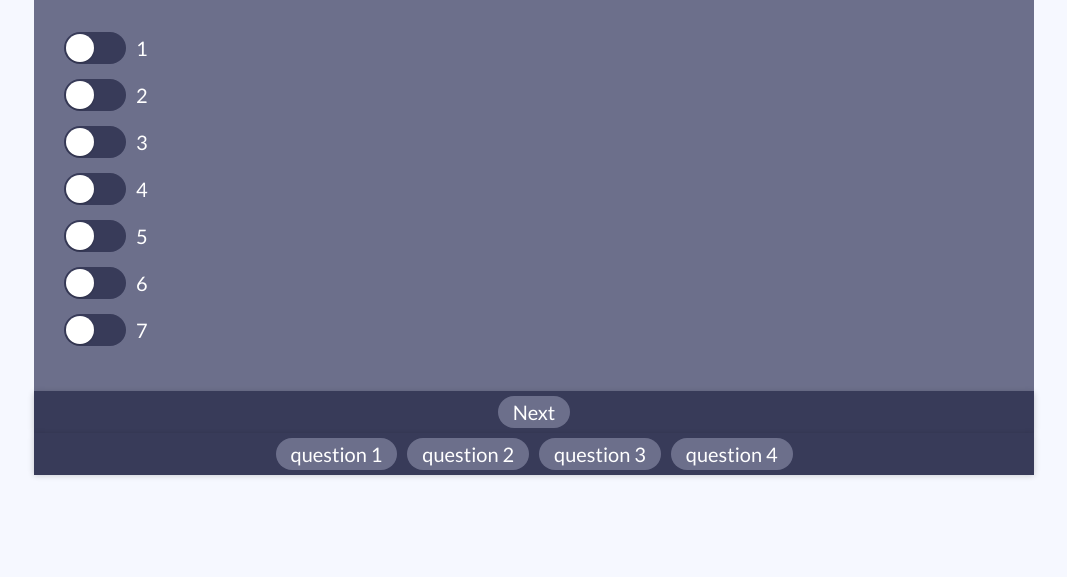
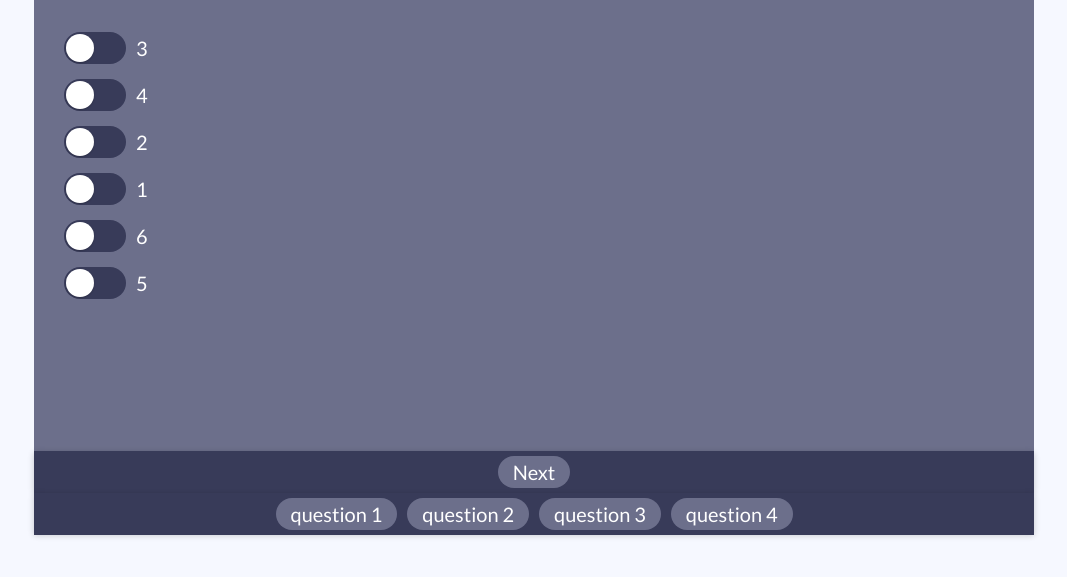
Before and after one commit to aajovan/quiz, a website: page index.html in a window 1280 px wide. Shown: the part 97-674 px from the top of the page, without its empty margins (106-1173 px from the left). Drawn offline with nearby package versions, Linux system fonts and the light colour scheme.

Commit message:
generate random questions/ans

```diff
--- a/js/main.js
+++ b/js/main.js
@@ -10,28 +10,8 @@ var globalUI = {
     ansChecked: 'input[name="answer"]:checked',
     popup: '#popup'
 };
-var questions = [
-    {
-        question: "question 1",
-        choices: [1, 2, 3, 4, 5, 6, 7],
-        correctAnswer: [2, 5, 10]
-    },
-    {
-        question: "question 2",
-        choices: [1, 2, 3, 4, 5, 6, 7],
-        correctAnswer: [2, 5, 10, 7]
-    },
-    {
-        question: "question 3",
-        choices: [1, 2, 3, 4, 5, 6, 7],
-        correctAnswer: [2, 5, 10, 6, 1]
-    },
-    {
-        question: "question 4",
-        choices: [1, 2, 3, 4, 5, 6, 7],
-        correctAnswer: [2, 5, 10, 3, 10, 8]
-    }
-];
+var questions = generateRandomQuestions(4);
+console.log(questions);
 var questionCounter = 0;
 var selections = [];
 var quiz = $(globalUI.quiz);
@@ -168,11 +148,11 @@ function choose(hideWarning) {
         !hideWarning &&
         selections[questionCounter] &&
         selections[questionCounter].length >
-        questions[questionCounter].correctAnswer.length
+        (questionCounter + 3)
     ) {
 
         var displayMsg = "Moguće je odabrati " +
-            questions[questionCounter].correctAnswer.length +
+            (questionCounter + 3) +
             " odgovora na pitanju " +
             (questionCounter + 1)
 
@@ -274,3 +254,31 @@ function setGivenAnswer() {
         }
     })
 }
+
+// generate random question with 2-8 answers
+// minimum 1 correct answer, maximum n+2
+
+function generateRandomQuestion(questionNum) {
+    var randomNum = Math.floor(Math.random() * (8 - (questionNum + 2)) + 1) + (questionNum + 2);
+    var randomAnsMax = Math.floor(Math.random() * (questionNum + 2)) + 1;
+    var choices = [];
+    for (var i = 1; i < randomNum + 1; i++) {
+        choices.push(i)
+    }
+    var randomAns = choices.sort(() => .5 - Math.random()).slice(0, randomAnsMax)
+    return {
+        question: "question " + questionNum,
+        choices: choices,
+        correctAnswer: randomAns
+    }
+}
+
+// generate array with random questions
+
+function generateRandomQuestions(questions) {
+    var result = [];
+    for (var j = 0; j < questions; j++) {
+        result.push(generateRandomQuestion(j+1));
+    }
+    return result;
+}
--- a/sass/layout/_mainLayout.scss
+++ b/sass/layout/_mainLayout.scss
@@ -5,6 +5,7 @@ body {
 #quiz {
     display: none;
     text-indent: 10px;
+    min-height: 500px;
 }
 
 #container {
```
Also changed, not shown: css/style.css.
